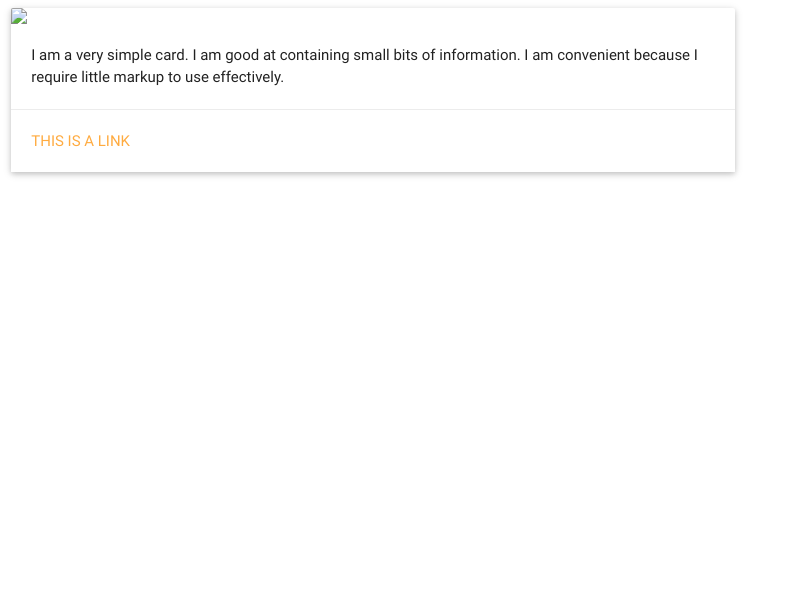
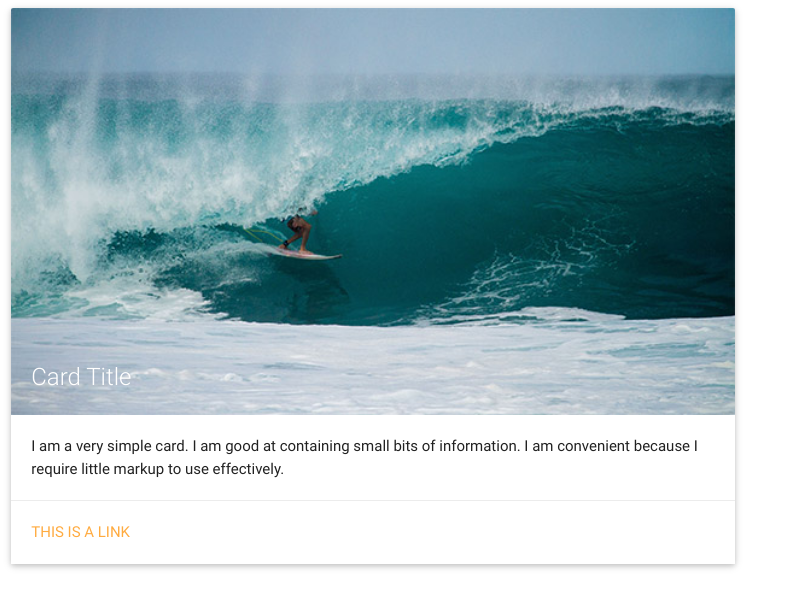
Before and after one commit to pixel-perfect-boy/card_01, a plain HTML site: page index.html in a window 1280 px wide. Shown: the whole page, without its empty margins (0-793 px from the left). Drawn offline with nearby package versions, Linux system fonts and the light colour scheme; the site is published under a folder, as on GitHub Pages, so addresses that start at the root find nothing; a script that the page names is missing.

Commit message:
Update index.html

```diff
--- a/index.html
+++ b/index.html
@@ -23,7 +23,7 @@
         <div class="col s12 m7">
           <div class="card">
             <div class="card-image">
-              <img src="/images/surf.jpg">
+              <img src="images/surf.jpg">
               <span class="card-title">Card Title</span>
             </div>
             <div class="card-content">
```
